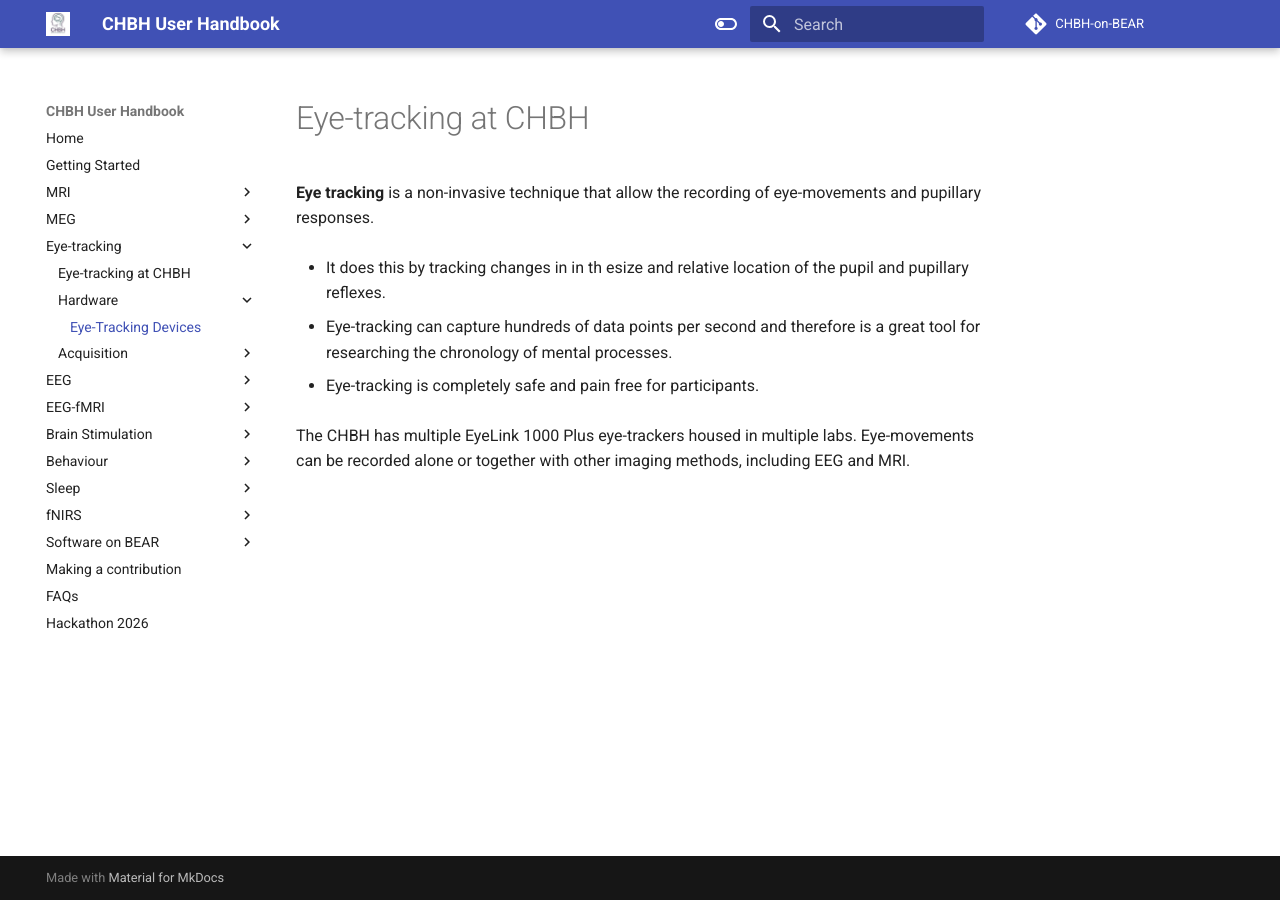
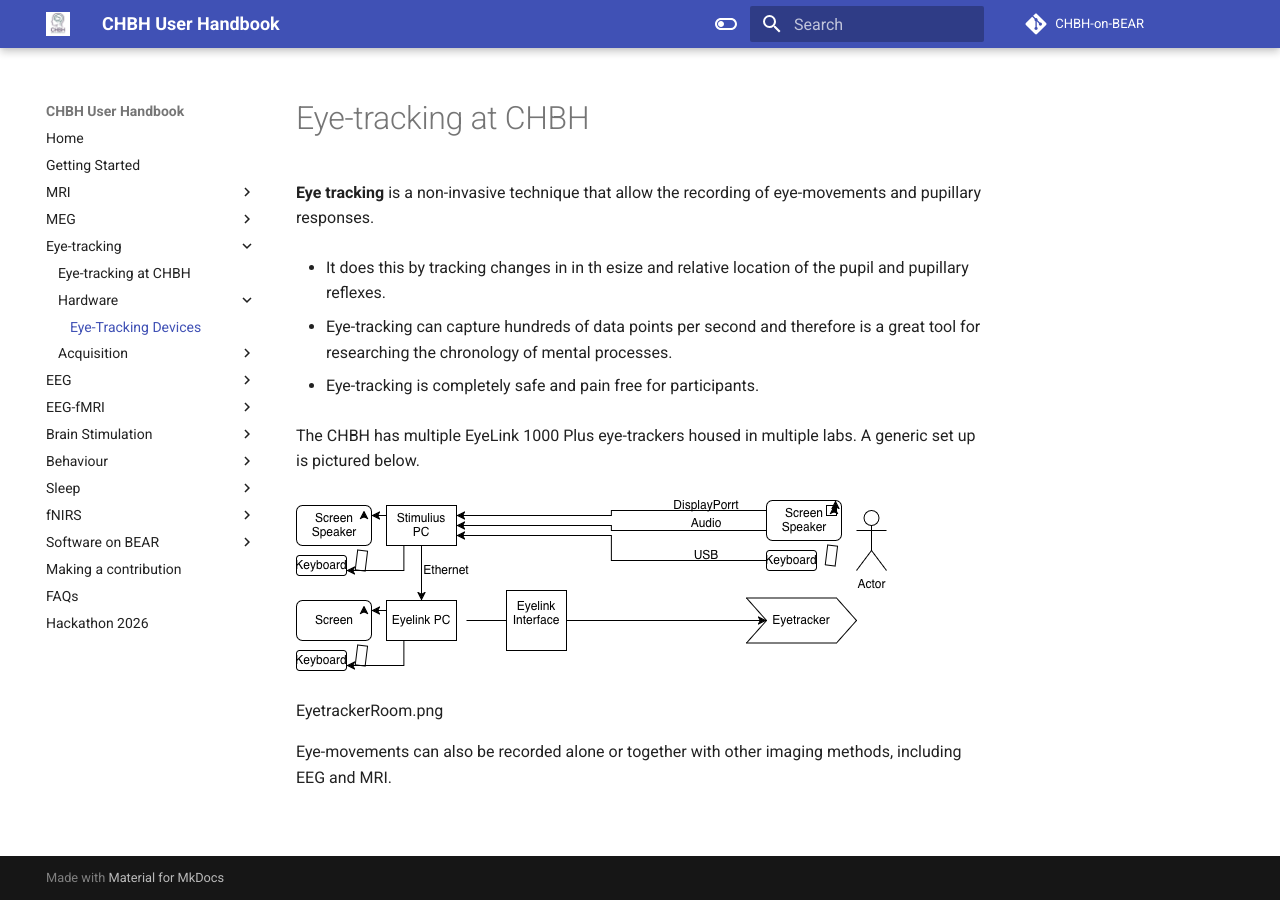
Before and after one commit to chbh-opensource/chbh-on-bear, an MkDocs documentation site: the page built from docs/eye-tracking/hardware/eye-tracking.md, in a window 1280 px wide. Built offline with MkDocs 1.6.1 and Material for MkDocs 9.7.7, drawn with Linux system fonts in a browser that asks for light colours; comment, search, counter and statistics services are not loaded.

Commit message:
drawio raw files and png versions added to images, and inlined in the EEG and eye-tracker pages

```diff
--- a/docs/eye-tracking/hardware/eye-tracking.md
+++ b/docs/eye-tracking/hardware/eye-tracking.md
@@ -8,5 +8,10 @@
 
 - Eye-tracking is completely safe and pain free for participants.
 
-The CHBH has multiple EyeLink 1000 Plus eye-trackers housed in multiple labs.
-Eye-movements can be recorded alone or together with other imaging methods, including EEG and MRI.
+The CHBH has multiple EyeLink 1000 Plus eye-trackers housed in multiple labs. A generic set up is pictured below.
+
+![BIOSEMI Active 2.5](../../images/eye-tracker/EyetrackerRoom.png)
+
+EyetrackerRoom.png
+
+Eye-movements can also be recorded alone or together with other imaging methods, including EEG and MRI.
```
Also changed, not shown: docs/eeg/hardware/eeg.md (+7 -1 lines), docs/eeg/index.md (+1 -1 lines), docs/images/EEG/BIOSEMI_BOX.jpg (added), docs/images/EEG/EEG_Lab_52PR_421.png (added), docs/images/EEG/EEG_Lab_GK_N336.png (added), docs/images/eye-tracker/EyetrackerRoom.png (added), 3 other files.
